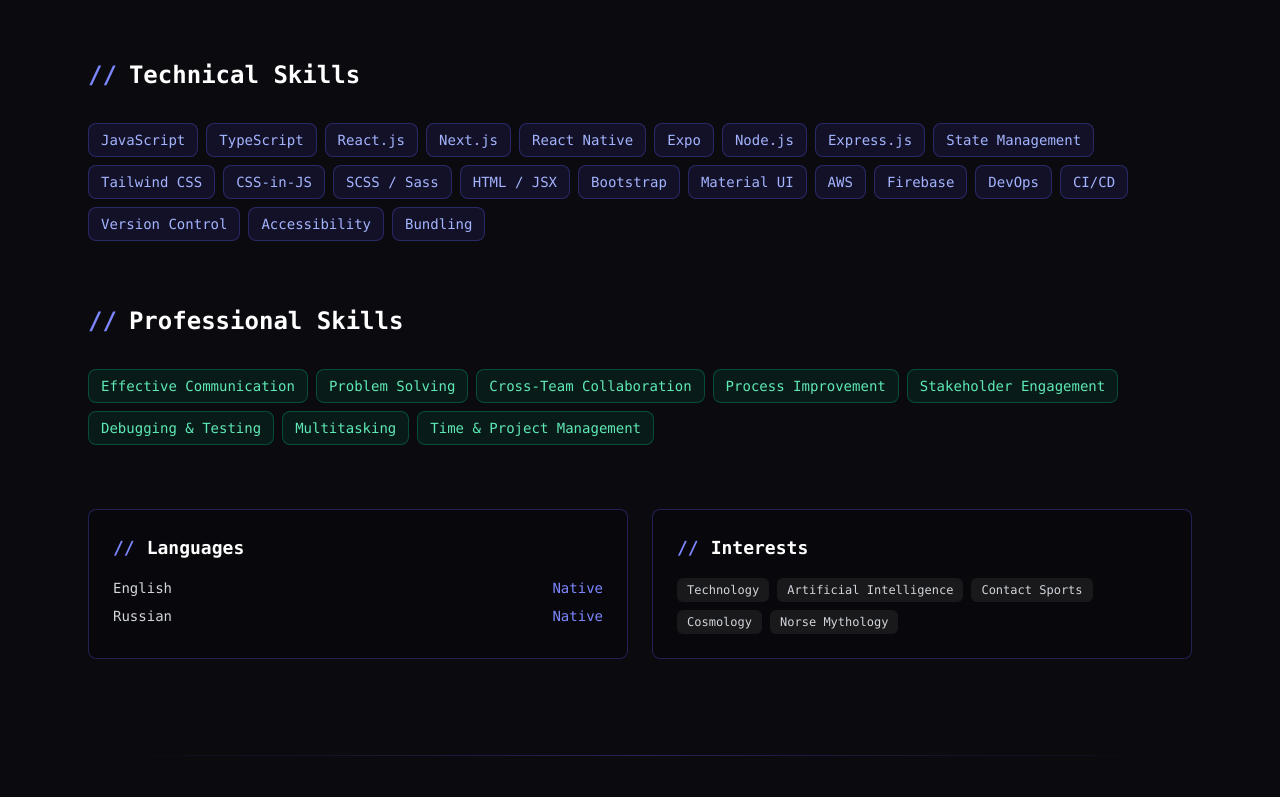
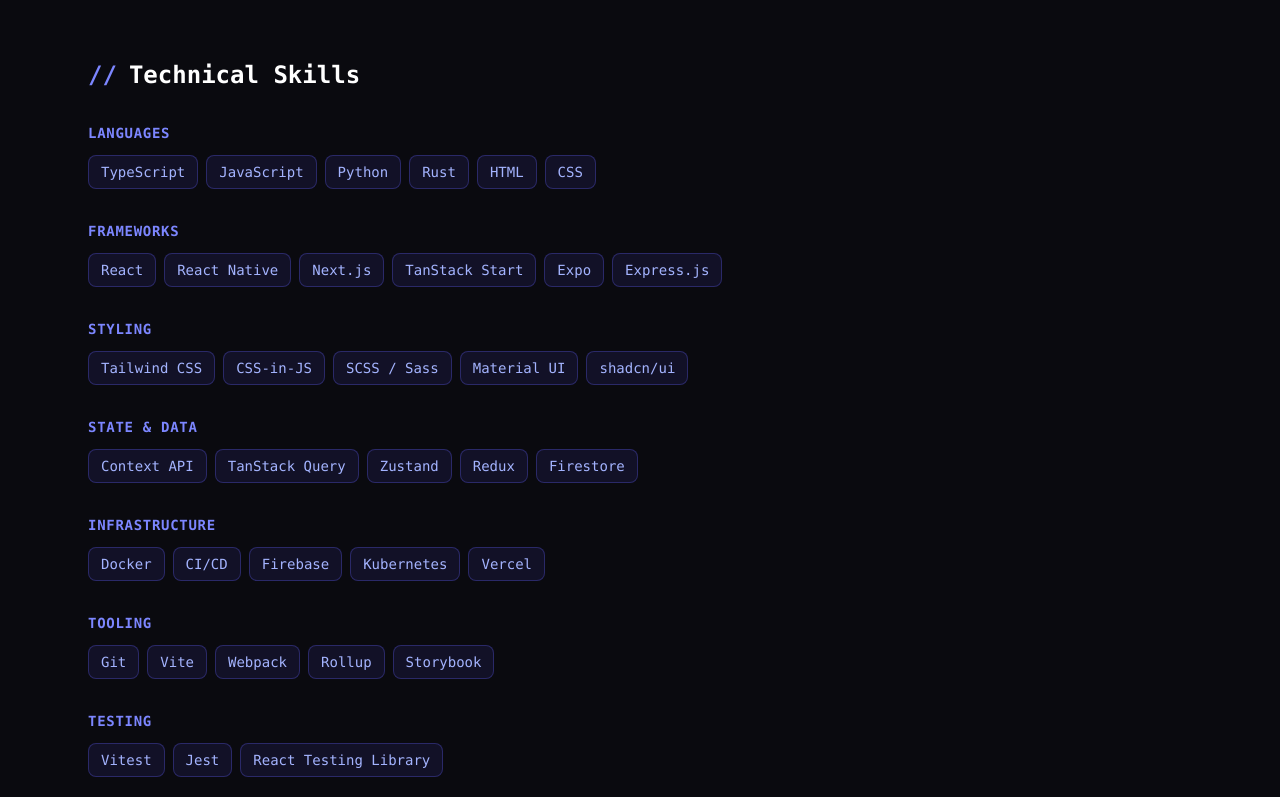
Before and after one commit to LSleutsky/lushsleutsky.com, a React (Vite) app: page / in a window 1280 px wide. Shown: the part 2000-2797 px from the top of the page. Built offline with nearby package versions, Linux system fonts and the light colour scheme.

Commit message:
feat: categorize tech skills into sections

```diff
--- a/src/components/About.tsx
+++ b/src/components/About.tsx
@@ -9,14 +9,23 @@
           <h2 className="mb-8 flex items-center gap-3 text-2xl font-bold text-white">
             <span className="text-indigo-400">{`//`}</span> Technical Skills
           </h2>
+          <div className="space-y-8">
+            {technicalSkills.map((group) => (
+              <div key={group.category}>
+                <h3 className="mb-3 text-sm font-semibold tracking-wider text-indigo-400 uppercase">
+                  {group.category}
+                </h3>
                 <div className="flex flex-wrap gap-2">
-            {technicalSkills.map((skill) => (
+                  {group.items.map((skill) => (
                     <span
                       key={skill}
                       className="inline-block rounded-lg border border-indigo-500/30 bg-indigo-500/10 px-3 py-1.5 text-sm text-indigo-300 transition-all duration-300 hover:border-indigo-500/60 hover:text-white"
                     >
                       {skill}
                     </span>
+                  ))}
+                </div>
+              </div>
             ))}
           </div>
         </div>
--- a/src/data/resume.ts
+++ b/src/data/resume.ts
@@ -142,28 +142,34 @@
 ];
 
 export const technicalSkills = [
-  "JavaScript",
-  "TypeScript",
-  "React.js",
-  "Next.js",
-  "React Native",
-  "Expo",
-  "Node.js",
-  "Express.js",
-  "State Management",
-  "Tailwind CSS",
-  "CSS-in-JS",
-  "SCSS / Sass",
-  "HTML / JSX",
-  "Bootstrap",
-  "Material UI",
-  "AWS",
-  "Firebase",
-  "DevOps",
-  "CI/CD",
-  "Version Control",
-  "Accessibility",
-  "Bundling"
+  {
+    category: "Languages",
+    items: ["TypeScript", "JavaScript", "Python", "Rust", "HTML", "CSS"]
+  },
+  {
+    category: "Frameworks",
+    items: ["React", "React Native", "Next.js", "TanStack Start", "Expo", "Express.js"]
+  },
+  {
+    category: "Styling",
+    items: ["Tailwind CSS", "CSS-in-JS", "SCSS / Sass", "Material UI", "shadcn/ui"]
+  },
+  {
+    category: "State & Data",
+    items: ["Context API", "TanStack Query", "Zustand", "Redux", "Firestore"]
+  },
+  {
+    category: "Infrastructure",
+    items: ["Docker", "CI/CD", "Firebase", "Kubernetes", "Vercel"]
+  },
+  {
+    category: "Tooling",
+    items: ["Git", "Vite", "Webpack", "Rollup", "Storybook"]
+  },
+  {
+    category: "Testing",
+    items: ["Vitest", "Jest", "React Testing Library"]
+  }
 ];
 
 export const professionalSkills = [
```
Lines whose indentation alone changed are shown as unchanged.
